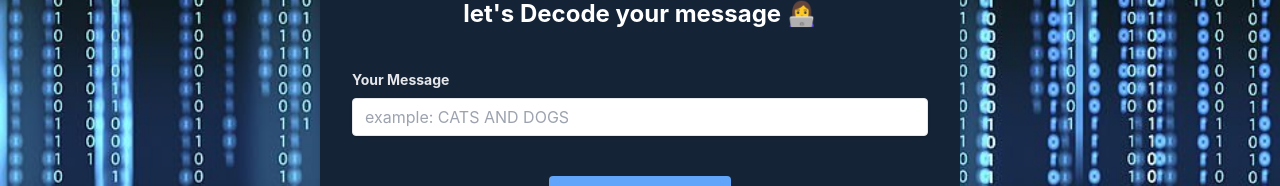
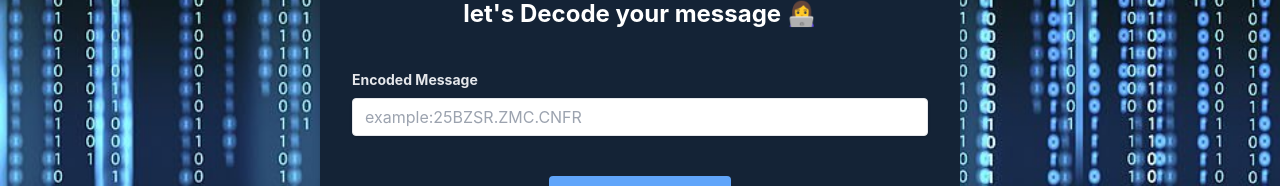
Before and after one commit to urmirahman/renata-intern-task, a React (Create React App) app: page /decode in a window 1280 px wide. Shown: the part 306-492 px from the top of the page. Built offline with nearby package versions, Linux system fonts and the light colour scheme.

Commit message:
🚀 : deployed !

```diff
--- a/src/components/encode-decode/Decode.Component.jsx
+++ b/src/components/encode-decode/Decode.Component.jsx
@@ -77,6 +77,8 @@ const DecodeComponent = () => {
         </span>
       </div>
       <Input
+        label="Encoded message"
+        placeholder="example:25BZSR.ZMC.CNFR"
         message={messageRef}
         onChange={() => {
           setEncodedMessage("");
--- a/src/components/encode-decode/Encode.Component.jsx
+++ b/src/components/encode-decode/Encode.Component.jsx
@@ -83,6 +83,8 @@ const EncodeComponent = () => {
         </span>
       </div>
       <Input
+      label="Your message"
+      placeholder="example: CATS AND DOGS"
         message={messageRef}
         onChange={() => {
           setEncodedMessage("");
--- a/src/components/encode-decode/Input.jsx
+++ b/src/components/encode-decode/Input.jsx
@@ -1,7 +1,7 @@
 import React, { useRef } from "react";
 
-const Input = ({message, onChange, error}) => {
-  console.log(message, onChange, error)
+const Input = ({ message, onChange, error, placeholder, label }) => {
+  console.log(message, onChange, error);
 
   return (
     <div className="mb-10">
@@ -9,14 +9,14 @@ const Input = ({message, onChange, error}) => {
         className="block text-gray-200 text-sm font-bold mb-2 capitalize"
         htmlFor="textforEncode"
       >
-        your message
+        {label}
       </label>
       <input
         className="shadow appearance-none border rounded w-full py-2 px-3 text-gray-700 leading-tight focus:outline-none focus:shadow-outline"
         id="textforEncode"
         type="text"
         ref={message}
-        placeholder="example: CATS AND DOGS"
+        placeholder={placeholder}
         onChange={onChange}
       />
       <span className={`text-red-600 ${error ? "visible" : "invisible"}`}>
```
